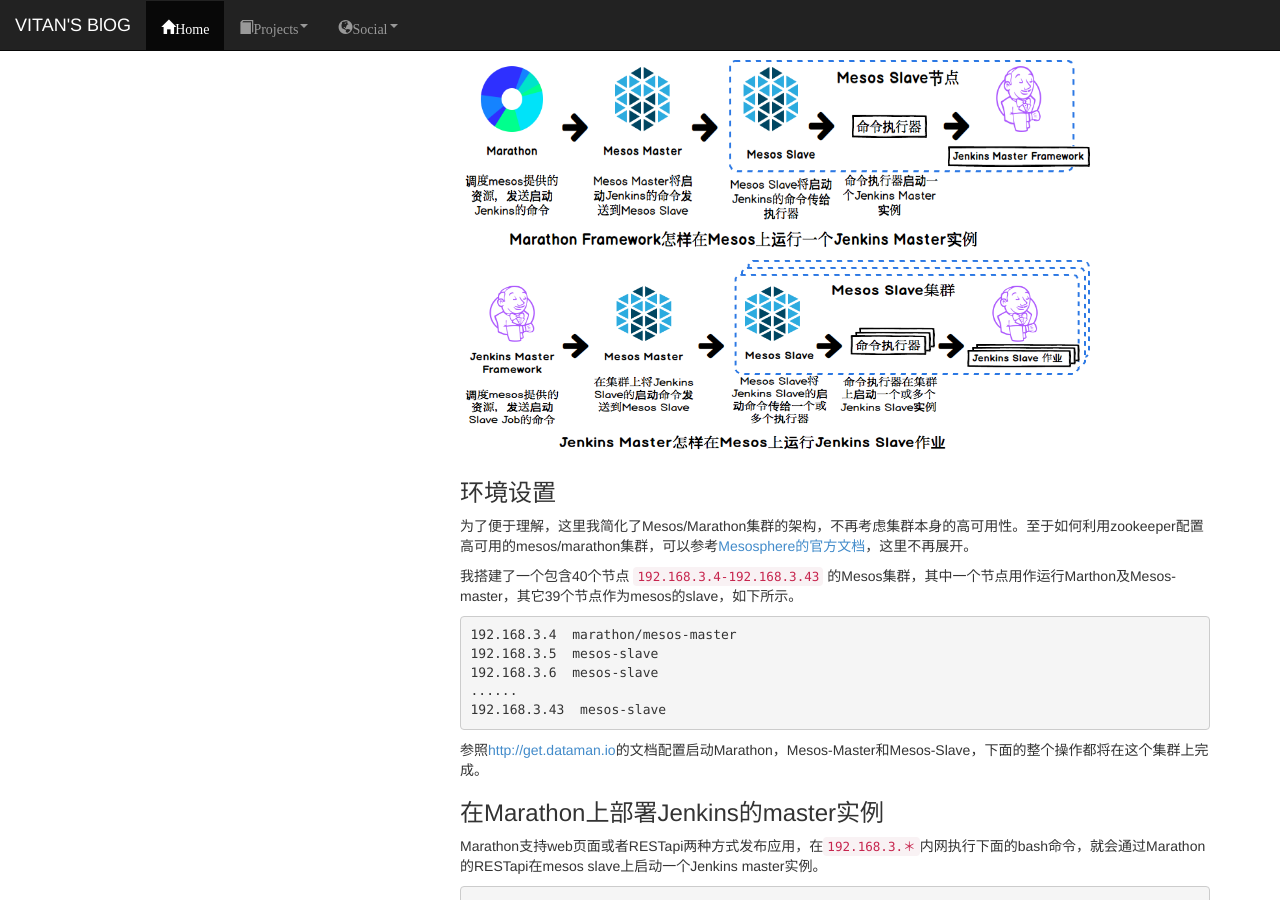
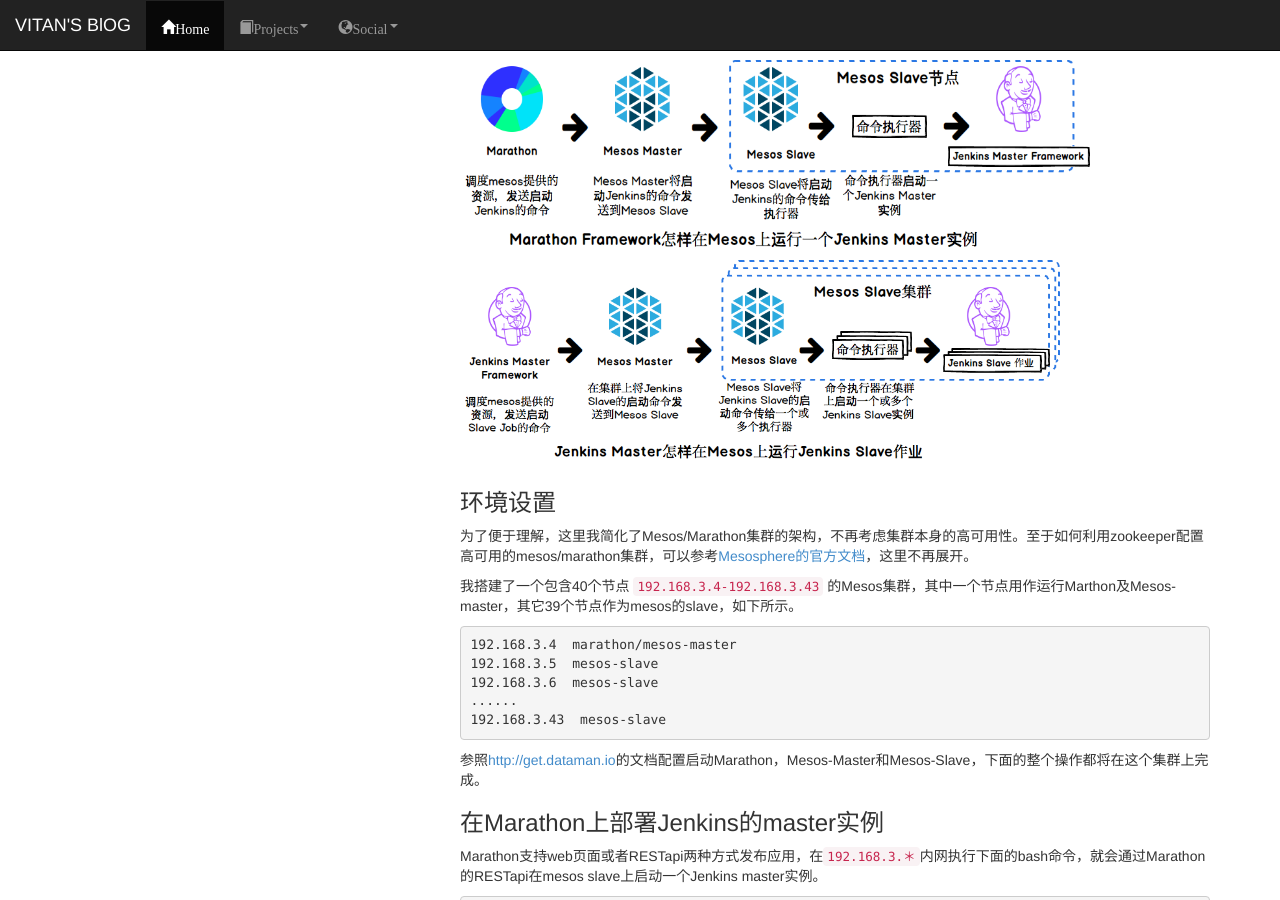
Before and after one commit to vitan/vitan.github.io, a Jekyll site: the page built from _posts/2015-05-12-jenkins-on-mesos.md, in a window 1280 px wide and 900 px high, scrolled down 506 px. Built offline with Jekyll 4.4.1, drawn with Linux system fonts in a browser that asks for light colours; Markdown is read by kramdown in place of the engine named in the settings; comment, search, counter and statistics services are not loaded.

Commit message:
Update 2015-05-12-jenkins-on-mesos.md

```diff
--- a/_posts/2015-05-12-jenkins-on-mesos.md
+++ b/_posts/2015-05-12-jenkins-on-mesos.md
@@ -19,7 +19,7 @@
  下面两张图形象的说明了Marathon将Jenkins Master部署到Mesos资源池，以及Jenkins Master使用Mesos资源池进行作业构建的整个过程。
 
   <img src="/assets/how-marathon-run-jenkins-on-mesos.png" style="width: 630px; height: 200px;" alt="Jenkins Master实例信息"/>
-  <img src="/assets/how-jenkins-master-run-on-mesos.png" style="width: 630px; height: 200px;" alt="Jenkins Master运行在Mesos上"/>
+  <img src="/assets/how-jenkins-master-run-on-mesos.png" style="width: 600px; height: 210px;" alt="Jenkins Master运行在Mesos上"/>
 
 ###环境设置
 
```
